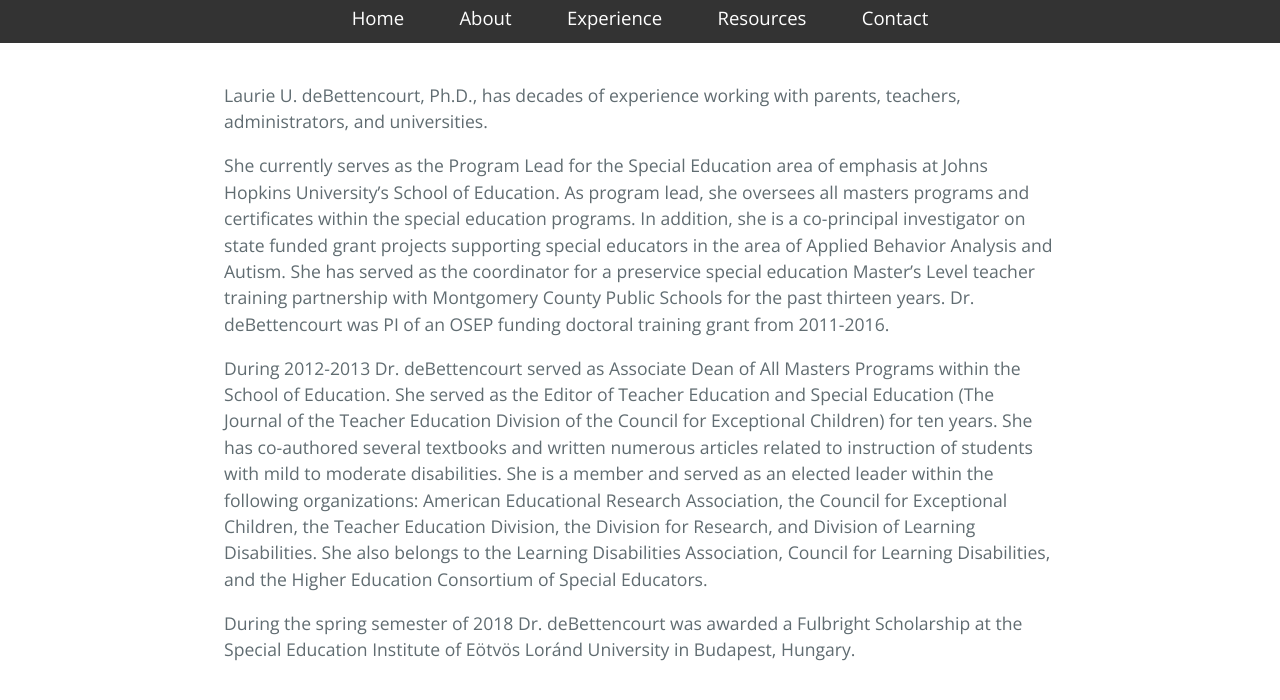
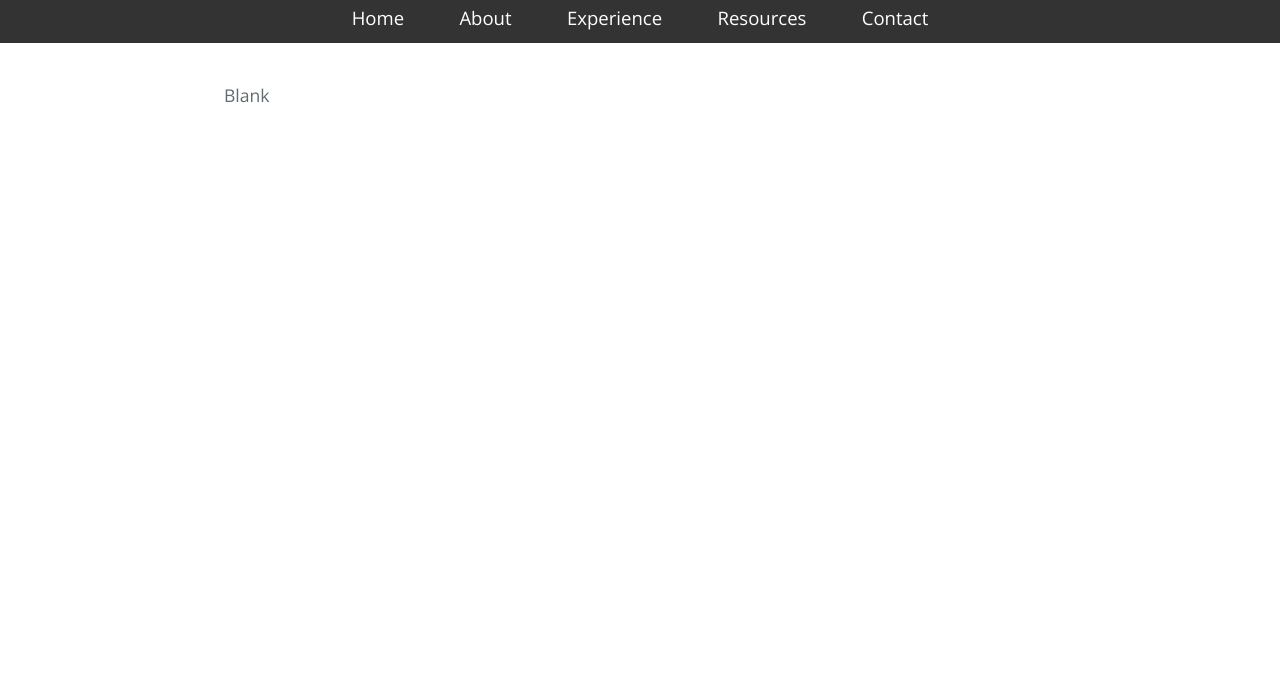
Before and after one commit to lauriedebetten/lauriedebettencourt.github.io, a Jekyll site: the page built from about.md, in a window 1280 px wide. Shown: the top 700 px of the page. Built offline with Jekyll 4.4.1, drawn with Linux system fonts in a browser that asks for light colours.

Commit message:
Update about.md

```diff
--- a/about.md
+++ b/about.md
@@ -2,10 +2,4 @@
 layout: default
 ---
 
-Laurie U. deBettencourt, Ph.D., has decades of experience working with parents, teachers, administrators, and universities.
-
-She currently serves as the Program Lead for the Special Education area of emphasis at Johns Hopkins University’s School of Education. As program lead, she oversees all masters programs and certificates within the special education programs. In addition, she is a co-principal investigator on state funded grant projects supporting special educators in the area of Applied Behavior Analysis and Autism. She has served as the coordinator for a preservice special education Master’s Level teacher training partnership with Montgomery County Public Schools for the past thirteen years. Dr. deBettencourt was PI of an OSEP funding doctoral training grant from 2011-2016.
-
-During 2012-2013 Dr. deBettencourt served as Associate Dean of All Masters Programs within the School of Education. She served as the Editor of Teacher Education and Special Education (The Journal of the Teacher Education Division of the Council for Exceptional Children) for ten years. She has co-authored several textbooks and written numerous articles related to instruction of students with mild to moderate disabilities. She is a member and served as an elected leader within the following organizations: American Educational Research Association, the Council for Exceptional Children, the Teacher Education Division, the Division for Research, and Division of Learning Disabilities. She also belongs to the Learning Disabilities Association, Council for Learning Disabilities, and the Higher Education Consortium of Special Educators.
-
-During the spring semester of 2018 Dr. deBettencourt was awarded a Fulbright Scholarship at the Special Education Institute of Eötvös Loránd University in Budapest, Hungary.
+Blank
```
